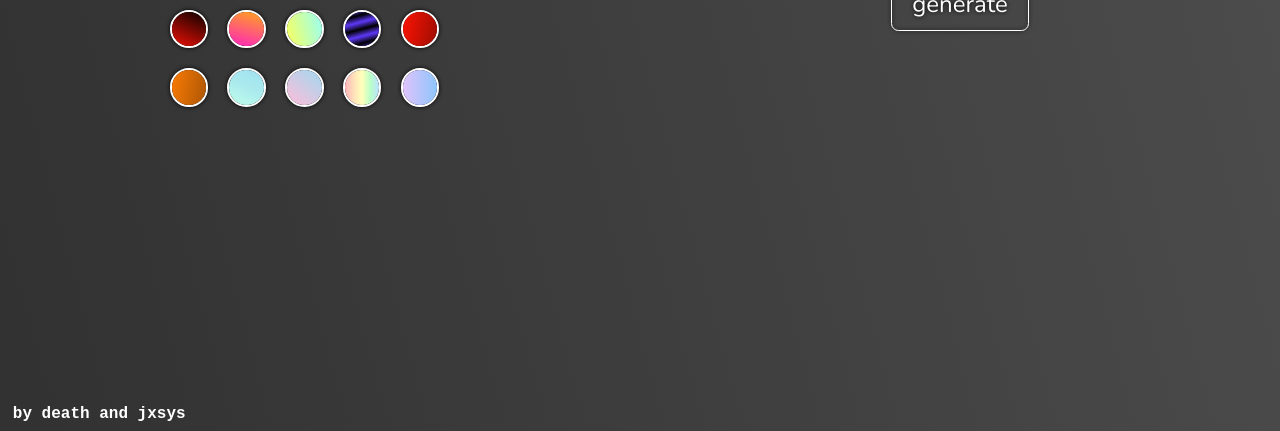
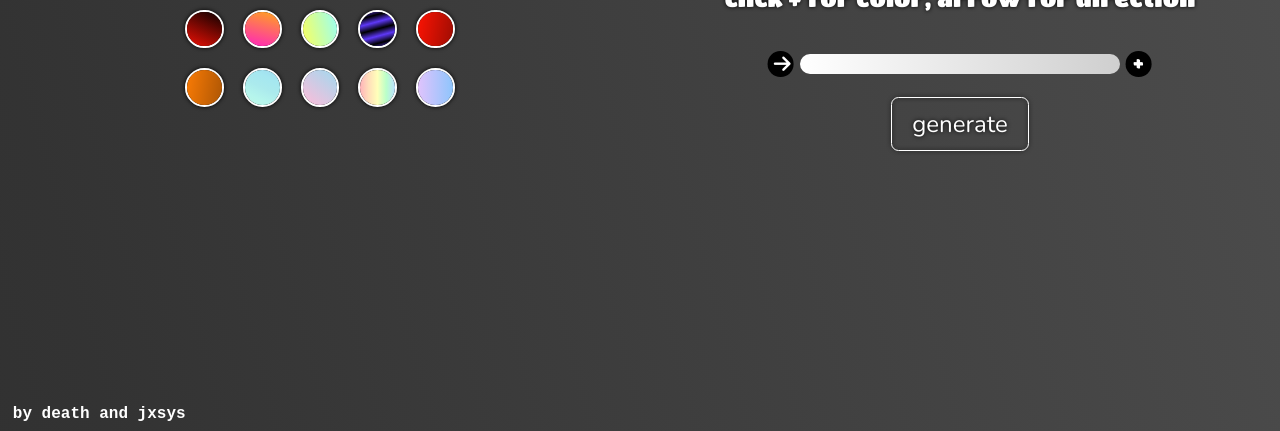
Before and after one commit to BlacketWare/ChatColors, a plain HTML site: page index.html in a window 1280 px wide. Shown: the part 369-800 px from the top of the page. Drawn offline with nearby package versions, Linux system fonts and the light colour scheme.

Commit message:
push updates via webeditor (style.css)
this removes blur and improves performance significantly, reorganizes elements.

```diff
--- a/style.css
+++ b/style.css
@@ -242,9 +242,15 @@ header {
 }
 
 .prem-btns {
+  min-width: 50%;
   max-width: 50%;
   display: flex;
   flex-wrap: wrap;
+  margin: 0px !important;
+  padding: 0px !important;
+  text-align: center;
+  justify-content: center;
+  align-items: center;
 }
 
 a {
@@ -268,7 +274,6 @@ a {
   width: 50%;
   right: 0;
   position: absolute;
-  top: 20vh;
   display: flex;
   flex-direction: column;
   text-align: center;
```
